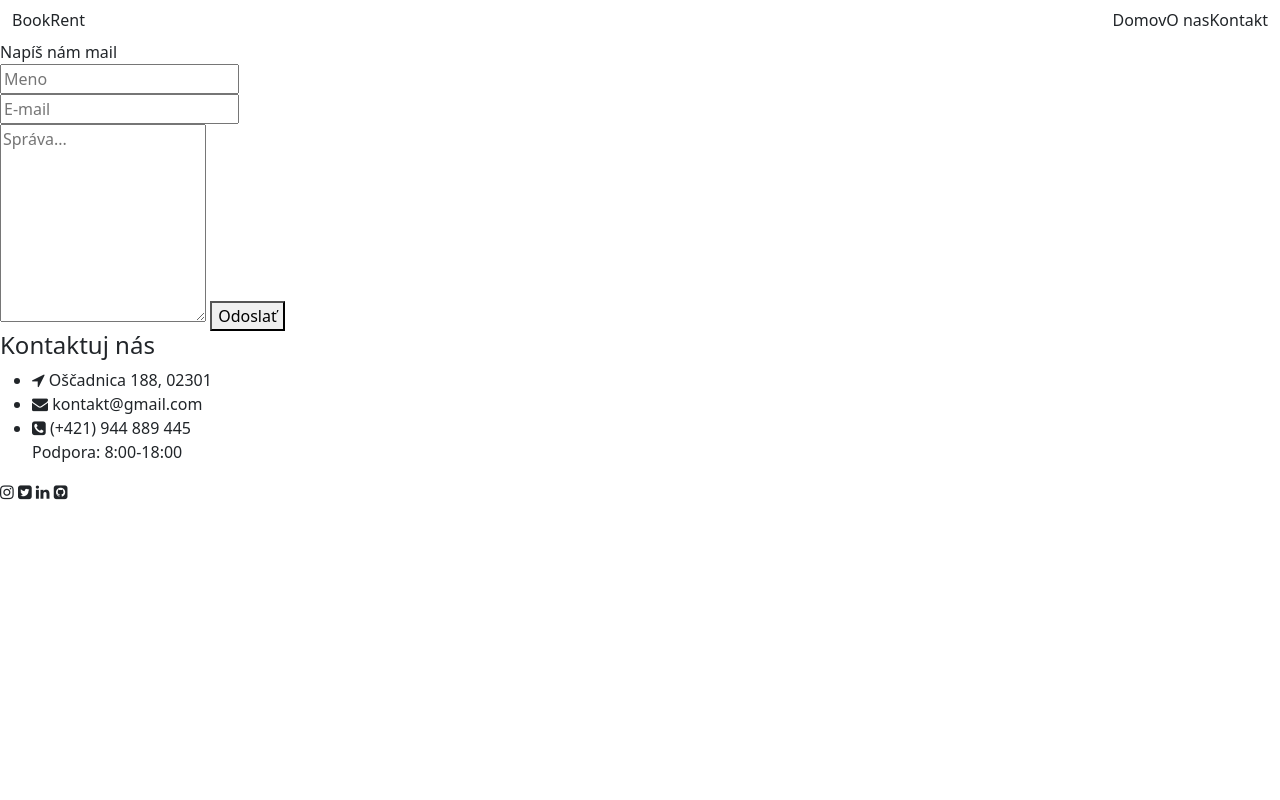
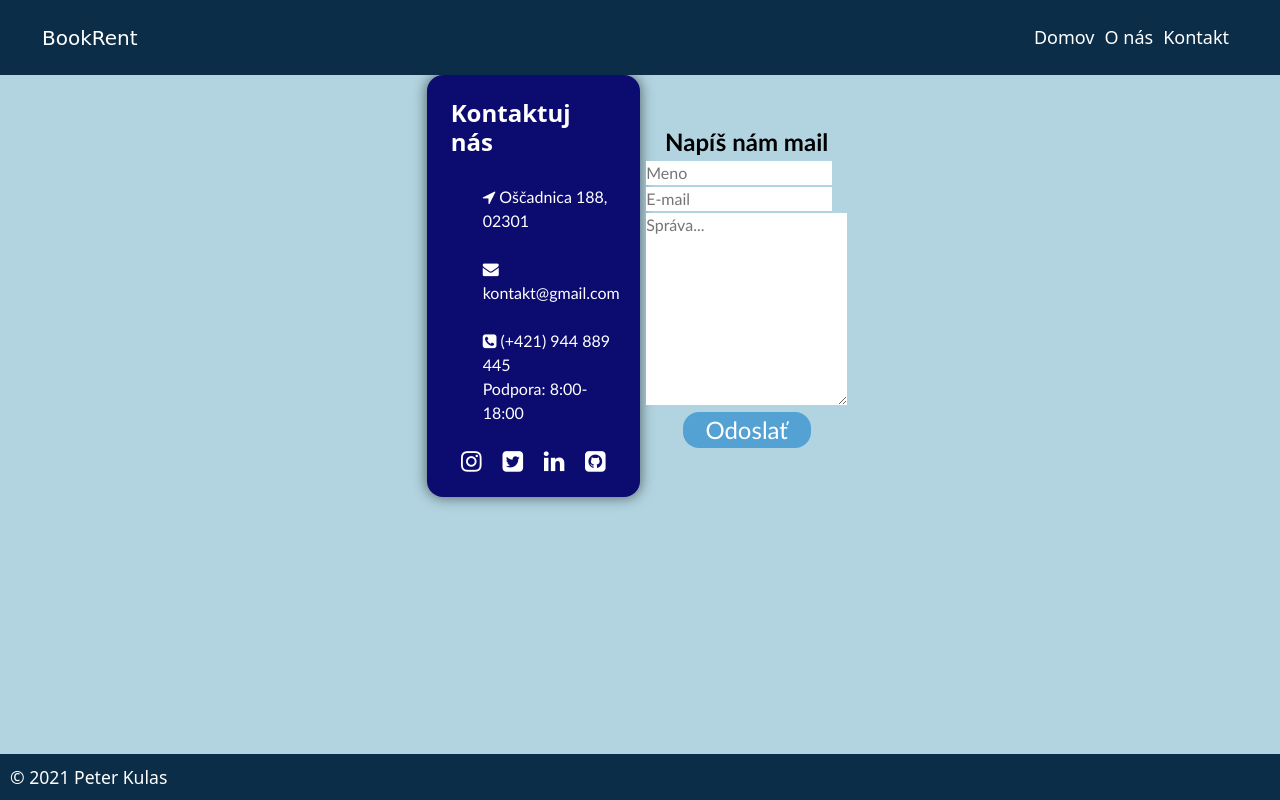
Before and after one commit to PeterKulas/VAII_Semestr-lnaPr, a PHP site: page /html/kontakt.html in a window 1280 px wide. Run offline with PHP 8.4, Linux system fonts and the light colour scheme; some libraries are stand-ins or nearby versions.

Commit message:
prerobeny kontakt na bootstrap

```diff
--- a/Checkpoint1/css/index.css
+++ b/Checkpoint1/css/index.css
@@ -61,7 +61,3 @@ img {
   margin: 5px;
   box-shadow: 0px 0px 13px 1px rgba(0, 0, 0, 0.38);
 }
-
-/* .main {
-  margin-bottom: 5%;
-} */
--- /dev/null
+++ b/Checkpoint1/css/kontakt.css
@@ -0,0 +1,69 @@
+.contact-info {
+  display: flex;
+  flex-direction: column;
+  justify-content: space-between;
+  background-color: rgb(12, 12, 112);
+  box-shadow: 0px 0px 13px 1px rgba(0, 0, 0, 0.5);
+  border-radius: 1rem;
+  color: white;
+}
+
+.contact-info ul {
+  list-style-type: none;
+  font-family: "Gill Sans", "Gill Sans MT", Calibri, "Trebuchet MS", sans-serif;
+}
+.contact-info h4 {
+  margin-bottom: 1.8rem;
+  font-weight: bold;
+}
+.contact-info li {
+  margin-bottom: 1.5rem;
+  font-size: 100%;
+}
+
+.ci-footer {
+  display: flex;
+  justify-content: space-around;
+  font-size: 3vh;
+}
+
+.ci-footer i {
+  cursor: pointer;
+}
+
+.contact-form {
+  display: flex;
+  flex-direction: column;
+  font-family: "Gill Sans", "Gill Sans MT", Calibri, "Trebuchet MS", sans-serif;
+  /* background-color: white; */
+  border-radius: 2vw;
+}
+
+.contact-form span {
+  color: black;
+  font-size: 150%;
+  font-weight: bold;
+}
+
+.contact-form input,
+.contact-form textarea {
+  font-size: 100%;
+  color: #aaa9a9;
+  border: none;
+  margin: 1px;
+}
+
+.contact-btn {
+  width: 10vw;
+  background-color: #54a1d4;
+  color: white;
+  border: none;
+  border-radius: 1rem;
+  font-size: 150%;
+}
+
+.contact-btn:hover,
+.contact-btn:active {
+  cursor: pointer;
+  background-color: rgb(12, 12, 112);
+}
--- a/Checkpoint1/html/about.html
+++ b/Checkpoint1/html/about.html
@@ -41,6 +41,7 @@
                 </nav>
             </div>
         </div>
+
         <div class="row g-0">
             <div class="col-sm-12 g-0">
                 <img src="../images/about.png" alt="about us">
--- a/Checkpoint1/html/kontakt.html
+++ b/Checkpoint1/html/kontakt.html
@@ -5,26 +5,89 @@
     <meta charset="UTF-8">
     <meta http-equiv="X-UA-Compatible" content="IE=edge">
     <meta name="viewport" content="width=device-width, initial-scale=1.0">
-    <link rel="stylesheet" href="style.css">
+    <link rel="stylesheet" href="../css/kontakt.css">
+    <link rel="stylesheet" href="../css/navbar_footer.css">
+
     <link rel="stylesheet" href="http://maxcdn.bootstrapcdn.com/font-awesome/4.3.0/css/font-awesome.min.css">
     <!-- Latest compiled and minified CSS -->
     <link href="https://cdn.jsdelivr.net/npm/bootstrap@5.1.1/dist/css/bootstrap.min.css" rel="stylesheet">
 
     <!-- Latest compiled JavaScript -->
     <script src="https://cdn.jsdelivr.net/npm/bootstrap@5.1.1/dist/js/bootstrap.bundle.min.js"></script>
+    <link rel="stylesheet" href="https://cdn.jsdelivr.net/npm/bootstrap-icons@1.6.0/font/bootstrap-icons.css">
     <title>Kontakt</title>
 </head>
 
 <body>
-    <div class="about">
-        <!-- <div class="navbar-container">
-            <span>BookRent</span>
-            <ul class="navbar-list">
-                <li>Domov</li>
-                <li>O nas</li>
-                <li>Kontakt
-            </ul>
-        </div> -->
+    <div class="container-fluid main-container g-0 ">
+        <div class="row g-0">
+            <div class=" col-sm-12 g-0">
+                <nav class="navbar navbar-expand-lg">
+                    <div class="container-fluid remove-mp">
+                        <div class="navbar-brand">BookRent</div>
+                        <button class="navbar-toggler" type="button" data-bs-toggle="collapse"
+                            data-bs-target="#navbarNav" aria-controls="navbarNav" aria-expanded="false"
+                            aria-label="Toggle navigation">
+                            <i class="bi bi-justify"></i>
+                        </button>
+                        <div class="collapse navbar-collapse" id="navbarNav">
+                            <ul class="navbar-nav">
+                                <li class="nav-item"> Domov</li>
+                                <li class="nav-item"> O nás</li>
+                                <li class="nav-item"> Kontakt </li>
+                            </ul>
+                        </div>
+                    </div>
+                </nav>
+            </div>
+        </div>
+
+        <div class="row justify-content-center align-items-center g-0 ">
+            <div class="col-xl-2 contact-info p-4 g-0">
+                <div>
+                    <h4>Kontaktuj nás</h4>
+                    <ul>
+                        <li><i class="fa fa-location-arrow"></i>
+                            <span>Oščadnica 188, 02301</span>
+                        </li>
+                        <li><i class="fa fa-envelope"></i>
+                            <span>kontakt@gmail.com</span>
+                        </li>
+                        <li><i class="fa fa-phone-square"></i>
+                            <span>(+421) 944 889 445</span>
+                            <p>Podpora: 8:00-18:00</p>
+                        </li>
+                    </ul>
+                </div>
+                <div class="ci-footer">
+                    <i class="fa fa-instagram"></i>
+                    <i class="fa fa-twitter-square"></i>
+                    <i class="fa fa-linkedin"></i>
+                    <i class="fa fa-github-square"></i>
+                </div>
+
+            </div>
+
+            <div class="col-xl-2 align-items-center justify-content-center contact-form g-0 ">
+                <span>Napíš nám mail</span>
+                <form name="form">
+                    <input type="text" id="fname" name="fname" placeholder="Meno"><br>
+                    <input type="text" id="fmail" name="fmail" placeholder="E-mail"><br>
+                    <textarea rows="8" cols="20" name="fTextArea" form="contact-form"
+                        placeholder='Správa...'></textarea>
+                </form>
+                <button type="submit" class="contact-btn">Odoslať</button>
+            </div>
+        </div>
+
+        <div class="row footer fixed-bottom g-0">
+            <div class="col-sm-12 ">
+                © 2021 Peter Kulas
+            </div>
+        </div>
+    </div>
+
+    <!-- <div class="about">
         <nav class="navbar navbar-expand-sm">
             <div class="container-fluid">
                 <span>BookRent</span>
@@ -80,7 +143,7 @@
                 </div>
             </div>
         </div>
-    </div>
+    </div> -->
 </body>
 
 </html>
```
